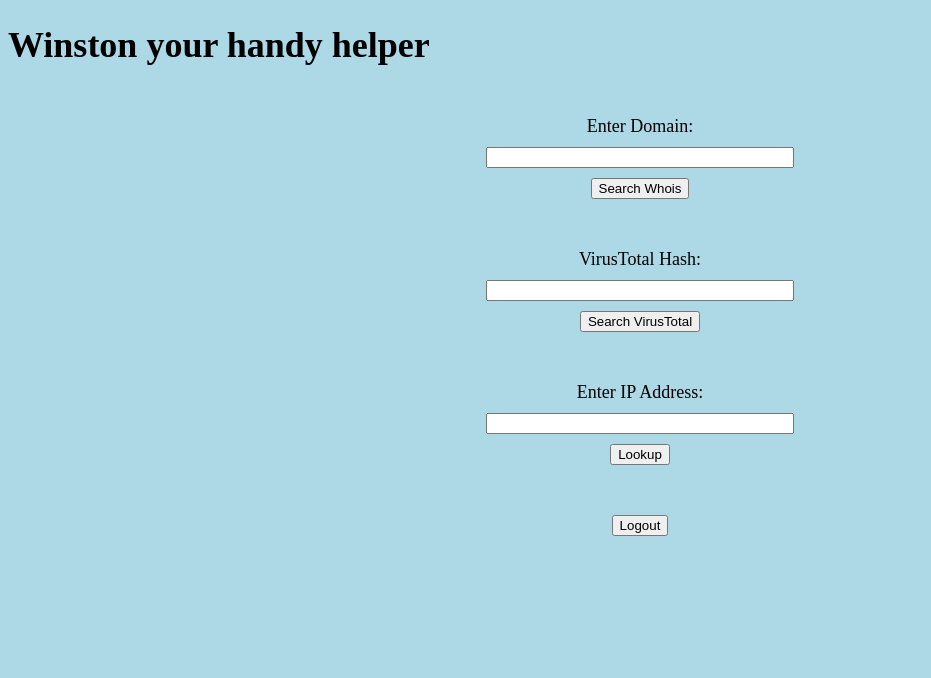
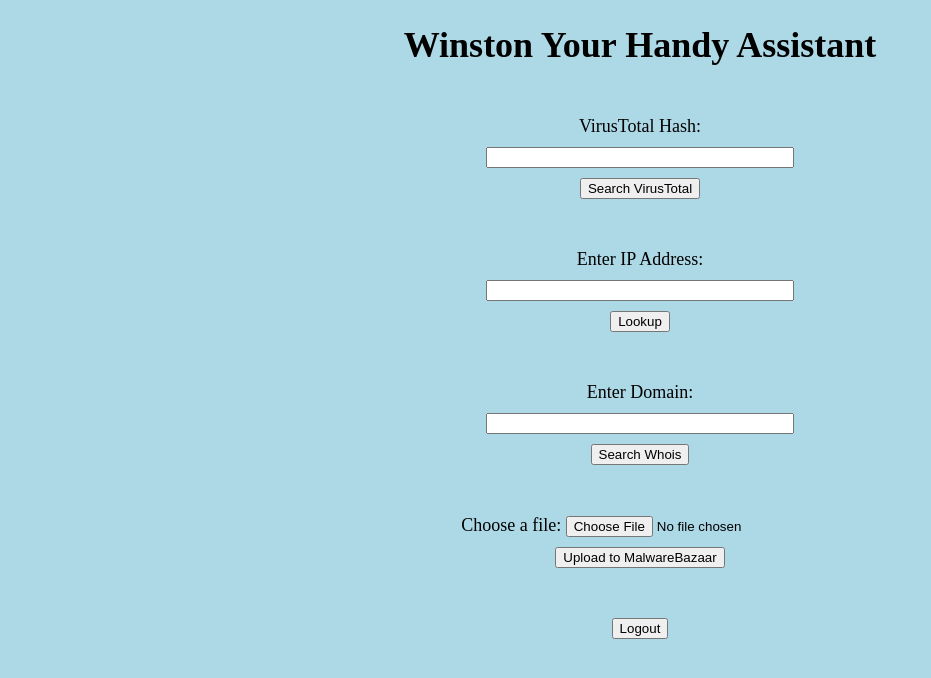
Before and after one commit to dobyfreejr/winston, a Flask app: page /index_after_login in a window 1280 px wide. Shown: the top 678 px of the page, without its empty margins (0-931 px from the left). Run offline with Flask 3, Linux system fonts and the light colour scheme; the visitor is signed in with stand-in values (Sample User, id 1).

Commit message:
Add Malwarebazaar and changed UI

```diff
--- a/app.py
+++ b/app.py
@@ -5,8 +5,10 @@
 import requests
 from flask import Flask, render_template, request, redirect, url_for, session
 from flask_login import LoginManager, UserMixin, login_user, logout_user, login_required, current_user
+from werkzeug.utils import secure_filename
+import os
 
-app: Flask = Flask(__name__, template_folder='templates')
+app = Flask(__name__, template_folder='templates')
 
 app.secret_key = secrets.token_urlsafe(16)  # Generate a secure secret key
 
@@ -19,6 +21,12 @@
 login_manager.init_app(app)
 login_manager.login_view = 'login'
 login_manager.session_protection = "strong"
+
+# Set upload folder and allowed extensions
+UPLOAD_FOLDER = 'uploads'
+ALLOWED_EXTENSIONS = set()
+
+app.config['UPLOAD_FOLDER'] = UPLOAD_FOLDER
 
 
 # Define a User class for Flask-Login
@@ -151,6 +159,28 @@
         return None
 
 
+def allowed_file(filename):
+    return '.' in filename and filename.rsplit('.', 1)[1].lower() in ALLOWED_EXTENSIONS
+
+
+def upload_to_malwarebazaar(file_path):
+    try:
+        api_key = ''  # Replace with your MalwareBazaar API key
+        url = 'https://mb-api.abuse.ch/api/v1/'
+        files = {'file': open(file_path, 'rb')}
+        data = {'apikey': api_key, 'anonymous': '0'}
+        response = requests.post(url, files=files, data=data)
+
+        if response.status_code == 200:
+            result = response.json()
+            return result
+        else:
+            return f"Error: Unable to upload sample to MalwareBazaar (Status code: {response.status_code})"
+    except Exception as e:
+        logging.error(f"Error occurred during MalwareBazaar upload: {str(e)}")
+        return str(e)
+
+
 # Route for the index page
 @app.route('/')
 def index():
@@ -199,7 +229,7 @@
     logout_user()
     session.pop('username', None)
     logging.debug("User logged out, redirecting to login page")  # Updated log message
-    return redirect(url_for("login.html"))  # Redirect to the login page
+    return redirect(url_for("login"))  # Redirect to the login page
 
 
 # Route for the WHOIS lookup form submission
@@ -250,6 +280,40 @@
     return render_template("virustotal_result.html", hash_value=hash_value, result=result)
 
 
+# Route for malware sample upload
+# Update file upload route to handle any file type
+@app.route('/upload_malware_sample', methods=['GET', 'POST'])
+@login_required
+def upload_malware_sample():
+    logging.debug("Accessed upload malware sample route")
+
+    if request.method == 'POST':
+        if 'file' not in request.files:
+            logging.debug("No file part in the request")
+            return render_template("error.html", error='No file part in the request'), 400
+
+        file = request.files['file']
+
+        if file.filename == '':
+            logging.debug("No selected file")
+            return render_template("error.html", error='No selected file'), 400
+
+        if file:
+            filename = secure_filename(file.filename)
+            file_path = os.path.join(app.config['UPLOAD_FOLDER'], filename)
+            file.save(file_path)
+
+            # Upload to MalwareBazaar and retrieve results
+            result = upload_to_malwarebazaar(file_path)
+            os.remove(file_path)  # Remove file after uploading
+
+            return render_template("malwarebazaar_result.html", result=result)
+        else:
+            logging.debug("File type not allowed")
+            return render_template("error.html", error='File type not allowed'), 400
+
+    return render_template("upload.html")
+
 # Run the Flask app
 if __name__ == '__main__':
     app.run(debug=True)
--- a/templates/index.html
+++ b/templates/index.html
@@ -5,23 +5,42 @@
     <meta name="viewport" content="width=device-width, initial-scale=1.0">
     <title>Search</title>
     <link rel="stylesheet" type="text/css" href="../static/style.css"> <!-- Add this line -->
+    <style>
+        /* Center align forms */
+        form {
+            text-align: center;
+            margin-bottom: 20px;
+        }
+        /* Center align main title */
+        h1 {
+            text-align: center;
+        }
+    </style>
 </head>
 <body>
-    <h1>Winston your handy helper</h1>
+    <h1>Winston Your Handy Assistant</h1>
+    <form action="/virustotal_lookup" method="post"> <!-- Update form action to '/virustotal_lookup' -->
+        <label for="hash_value">VirusTotal Hash:</label> <!-- Update label -->
+        <input type="text" id="hash_value" name="hash_value"> <!-- Update name -->
+        <button type="submit">Search VirusTotal</button>
+    </form>
+
+    <form action="/ip_lookup" method="post">
+        <label for="ip_address">Enter IP Address:</label>
+        <input type="text" id="ip_address" name="ip_address">
+        <button type="submit">Lookup</button>
+    </form>
+
     <form action="/lookup" method="post"> <!-- Update the form action to '/lookup' -->
         <label for="domain">Enter Domain:</label> <!-- Use 'domain' as the input name -->
         <input type="text" id="domain" name="domain"> <!-- Use 'domain' as the input name -->
         <button type="submit">Search Whois</button>
     </form>
-    <form action="/virustotal_lookup" method="post"> <!-- Update form action to '/virustotal_lookup' -->
-        <label for="hash_value">VirusTotal Hash:</label> <!-- Update label -->
-        <input type="text" id="hash_value" name="hash_value"> <!-- Update name -->
-        <button type="submit">Search VirusTotal</button>
-    </form>
-    <form action="/ip_lookup" method="post">
-        <label for="ip_address">Enter IP Address:</label>
-        <input type="text" id="ip_address" name="ip_address">
-        <button type="submit">Lookup</button>
+
+    <form action="/upload_malware_sample" method="post" enctype="multipart/form-data">
+        <label for="file">Choose a file:</label>
+        <input type="file" id="file" name="file" accept=".exe, .dll, .bin" required>
+        <button type="submit">Upload to MalwareBazaar</button>
     </form>
 
     <!-- Logout form -->
@@ -35,5 +54,11 @@
     <p>Hash Value: {{ hash_value }}</p>
     <p>Result: {{ virustotal_result }}</p>
     {% endif %}
+
+    <!-- MalwareBazaar upload result will be displayed here -->
+    {% if malwarebazaar_result %}
+    <h2>MalwareBazaar Upload Result</h2>
+    <p>{{ malwarebazaar_result }}</p>
+    {% endif %}
 </body>
 </html>
```
Also changed, not shown: templates/malwarebazaar_result.html (added, +13 -0 lines), templates/upload.html (added, +16 -0 lines), readme.md.
